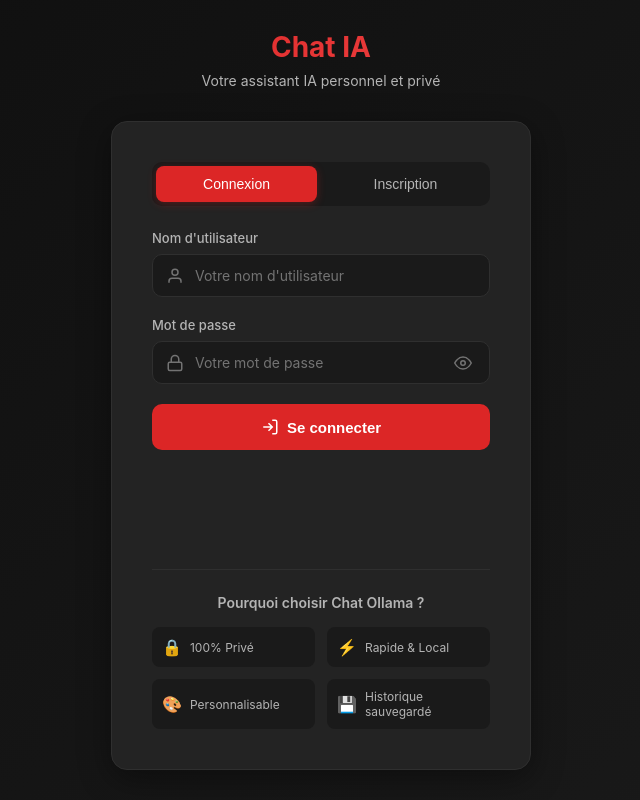
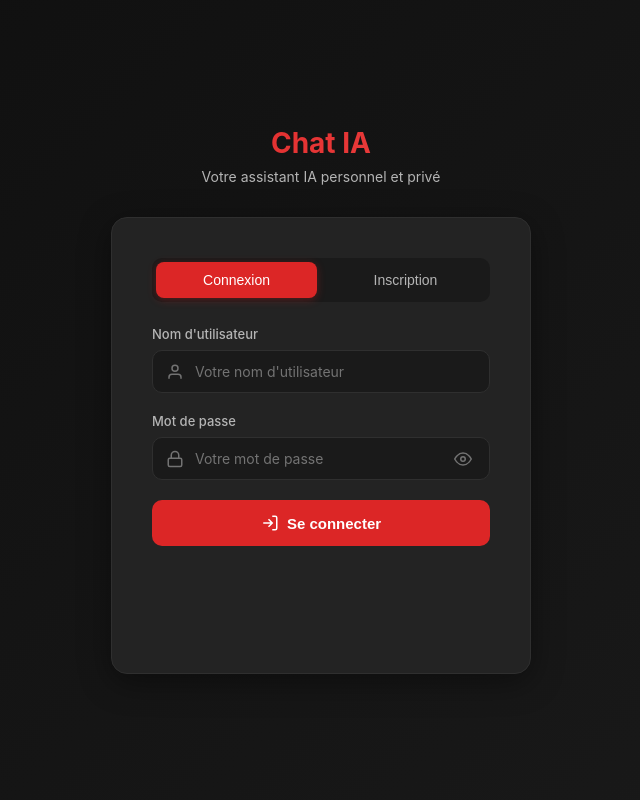
Before and after one commit to simondvlm/ai-chatbot-ollama, a PHP site: page /v1/login.php in a window 1280 px wide. Shown: the whole page, without its empty margins (319-959 px from the left). Run offline with PHP 8.4, Linux system fonts and the light colour scheme.

Commit message:
Update login.php
Removed the features section and associated styles from the login page.

```diff
--- a/login.php
+++ b/login.php
@@ -304,56 +304,6 @@ button svg {
     color: var(--text-muted);
     font-size: 13px;
 }
-.features {
-    margin-top: 32px;
-    padding-top: 24px;
-    border-top: 1px solid var(--border);
-}
-
-.features h3 {
-    font-size: 14px;
-    font-weight: 600;
-    color: var(--text-secondary);
-    margin-bottom: 16px;
-    text-align: center;
-}
-
-.features-grid {
-    display: grid;
-    grid-template-columns: repeat(2, 1fr);
-    gap: 12px;
-}
-
-.feature-item {
-    display: flex;
-    align-items: center;
-    gap: 8px;
-    padding: 10px;
-    background: var(--bg-secondary);
-    border-radius: 8px;
-    font-size: 12px;
-    color: var(--text-secondary);
-}
-
-.feature-icon {
-    font-size: 16px;
-}
-.footer {
-    text-align: center;
-    margin-top: 24px;
-    font-size: 12px;
-    color: var(--text-muted);
-}
-
-.footer a {
-    color: var(--accent);
-    text-decoration: none;
-    transition: color 0.2s;
-}
-
-.footer a:hover {
-    color: var(--accent-hover);
-}
 @media (max-width: 480px) {
     body {
         padding: 10px;
@@ -569,27 +519,6 @@ button svg {
                 </form>
             </div>
         </div>
-        <div class="features">
-            <h3>Pourquoi choisir Chat Ollama ?</h3>
-            <div class="features-grid">
-                <div class="feature-item">
-                    <span class="feature-icon">🔒</span>
-                    <span>100% Privé</span>
-                </div>
-                <div class="feature-item">
-                    <span class="feature-icon">⚡</span>
-                    <span>Rapide & Local</span>
-                </div>
-                <div class="feature-item">
-                    <span class="feature-icon">🎨</span>
-                    <span>Personnalisable</span>
-                </div>
-                <div class="feature-item">
-                    <span class="feature-icon">💾</span>
-                    <span>Historique sauvegardé</span>
-                </div>
-            </div>
-        </div>
     </div>
 </div>
 
```
